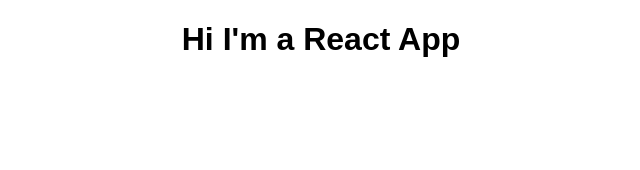
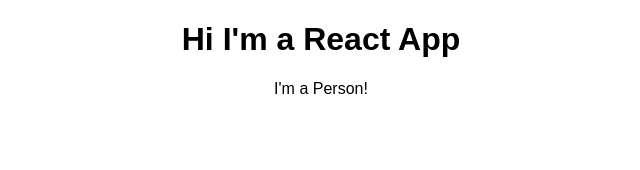
Before and after one commit to boue/reactify-da-burger, a React (Create React App) app in the folder reactify-da-burger/: page / in a window 1280 px wide. Shown: the top 170 px of the page, without its empty margins (319-959 px from the left). Built offline with nearby package versions, Linux system fonts and the light colour scheme.

Commit message:
Create a new component Person and include in App.js

```diff
--- a/reactify-da-burger/src/App.js
+++ b/reactify-da-burger/src/App.js
@@ -1,11 +1,13 @@
 import React, { Component } from 'react';
 import './App.css';
+import Person from './Person/Person';
 
 class App extends Component {
   render() {
     return (
       <div className="App">
         <h1>Hi I'm a React App</h1>
+        <Person />
       </div>
     );
   }
--- /dev/null
+++ b/reactify-da-burger/src/Person/Person.js
@@ -0,0 +1,7 @@
+import React from 'react';
+
+const person = () => {
+  return <p>I'm a Person!</p>
+}
+
+export default person;
```
